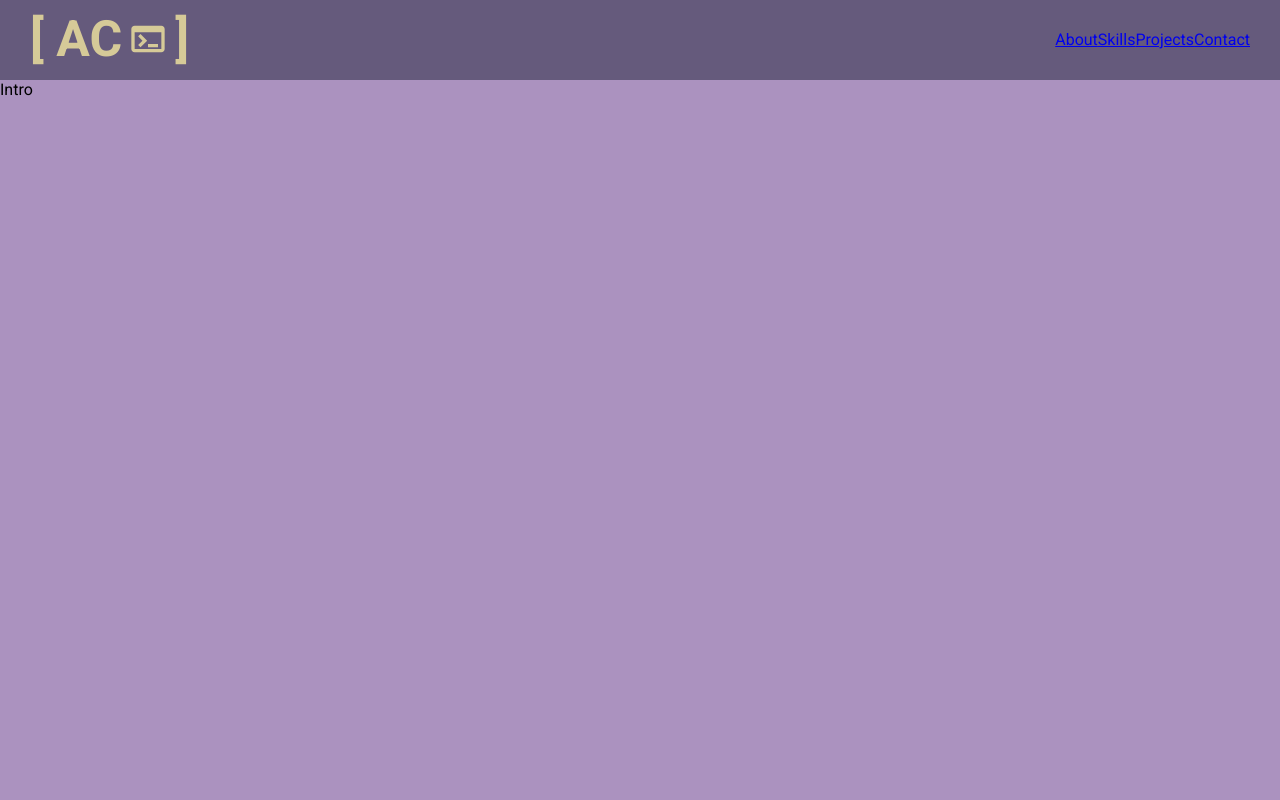
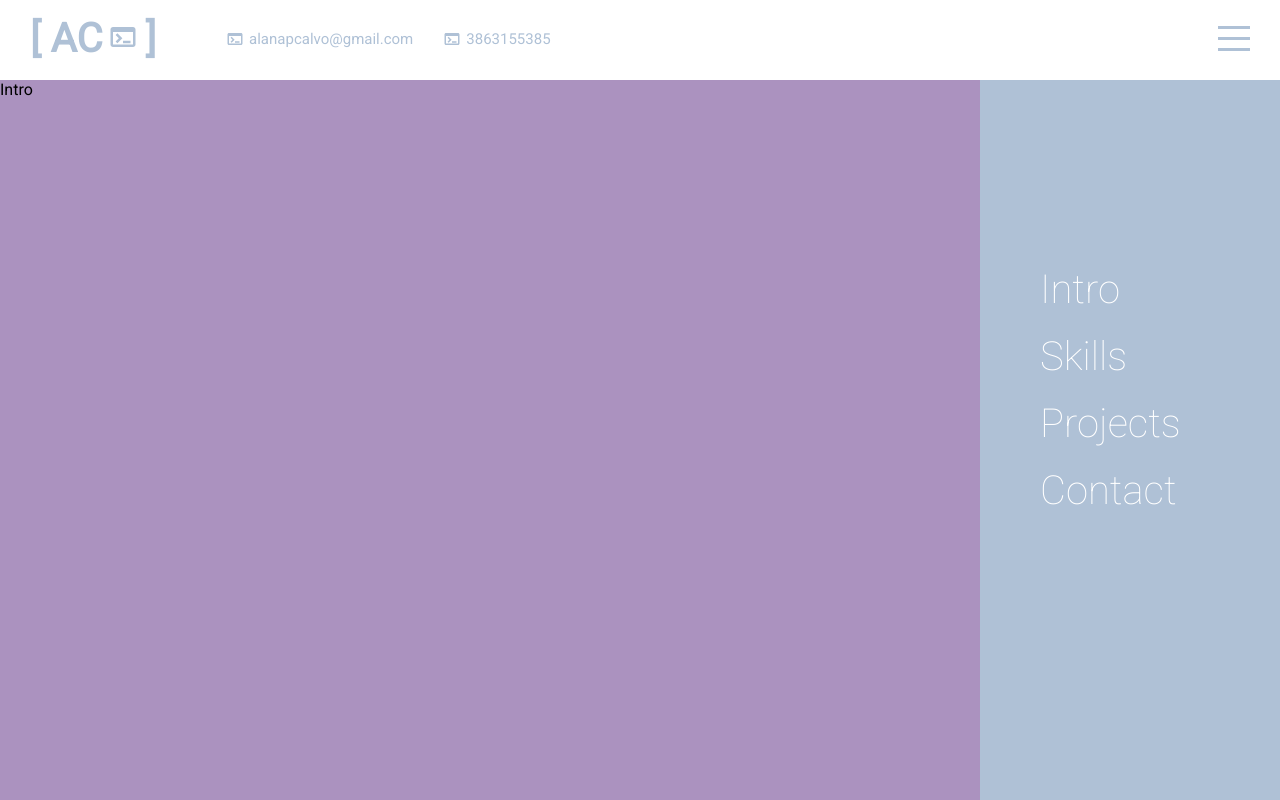
Before and after one commit to alanacalvo/portfolio, a React (Create React App) app: page / in a window 1280 px wide. Built offline with nearby package versions, Linux system fonts and the light colour scheme.

Commit message:
progress on portfolio.

```diff
--- a/package.json
+++ b/package.json
@@ -10,10 +10,11 @@
     "@testing-library/jest-dom": "^5.16.4",
     "@testing-library/react": "^13.3.0",
     "@testing-library/user-event": "^13.5.0",
+    "ityped": "^1.0.3",
     "react": "^18.2.0",
     "react-dom": "^18.2.0",
     "react-scripts": "5.0.1",
-    "sass": "^1.54.1",
+    "sass": "^1.54.3",
     "web-vitals": "^2.1.4"
   },
   "scripts": {
--- a/public/index.html
+++ b/public/index.html
@@ -6,7 +6,7 @@
   <meta name="viewport" content="width=device-width, initial-scale=1" />
   <meta name="description" content="Web site created using create-react-app" />
   <link rel="apple-touch-icon" href="%PUBLIC_URL%/logo192.png" />
-  <link rel="stylesheet" href="https://fonts.googleapis.com/css?family=Roboto:wght@100;300;700;900;&display=swap" />
+  <link rel="stylesheet" href="https://fonts.googleapis.com/css?family=Roboto:wght@100,300,700,900;&display=swap" />
   <title>Alana Calvo</title>
   <style>
     * {
--- a/src/App.jsx
+++ b/src/App.jsx
@@ -1,14 +1,18 @@
 import './app.scss'
 import NavBar from './Components/NavBar/NavBar';
+import Intro from './Components/Intro/Intro';
 import Skills from './Components/Skills/Skills';
-import Intro from './Components/Intro/Intro';
 import Projects from './Components/Projects/Projects';
 import Contact from './Components/Contact/Contact';
+import Menu from './Components/Menu/Menu';
+import { useState } from 'react'
 
 function App() {
+  const [menuOpen, setMenuOpen] = useState(false);
   return (
     <div className="app">
-      <NavBar />
+      <NavBar menuOpen={menuOpen} setMenuOpen={setMenuOpen} />
+      <Menu menuOpen={menuOpen} setMenuOpen={setMenuOpen} />
       <div className="sections">
         <Intro />
         <Skills />
--- /dev/null
+++ b/src/Components/Menu/Menu.jsx
@@ -0,0 +1,24 @@
+import './Menu.scss'
+
+function Menu({ menuOpen, setMenuOpen }) {
+  return (
+    <div className={`menu ${menuOpen && 'active'}`}>
+      <ul>
+        <li onClick={() => setMenuOpen(false)}>
+          <a href='#intro'>Intro</a>
+        </li>
+        <li onClick={() => setMenuOpen(false)}>
+          <a href='#skills'>Skills</a>
+        </li>
+        <li onClick={() => setMenuOpen(false)}>
+          <a href='#projects'>Projects</a>
+        </li>
+        <li onClick={() => setMenuOpen(false)}>
+          <a href='#contact'>Contact</a>
+        </li>
+      </ul>
+    </div>
+  )
+}
+
+export default Menu
--- /dev/null
+++ b/src/Components/Menu/Menu.scss
@@ -0,0 +1,43 @@
+@import '../../global.scss';
+
+.menu {
+  width: 300px;
+  height: 100vh;
+  background-color: $steelblue;
+  position: fixed;
+  top:0;
+  right: 0;
+  z-index: 2;
+  display: flex;
+  flex-direction: column;
+  align-items: center;
+  justify-content: center;
+  transition: all 1s ease;
+
+  &.active{
+    right: 0;
+  }
+
+  ul {
+    margin: 0;
+    padding: 0;
+    list-style: none;
+    font-size: 40px;
+    font-weight: 100;
+    color: white;
+    width: 60%;
+
+    li {
+      margin-bottom: 20px;
+      a {
+        font-size: inherit;
+        color: inherit;
+        text-decoration: none;
+      }
+
+      &:hover {
+        font-weight: 500;
+      }
+    }
+  }
+}
--- a/src/Components/NavBar/NavBar.jsx
+++ b/src/Components/NavBar/NavBar.jsx
@@ -1,23 +1,33 @@
 import './NavBar.scss'
 import TerminalIcon from '@mui/icons-material/Terminal';
 
-function NavBar() {
+function NavBar({ menuOpen, setMenuOpen }) {
   return (
-    <div className='navbar'>
-      <div className="wrapper">
-        <div className="left">
-          <a href='#home' className='logo'>[ AC
-          <TerminalIcon className='terminalIcon'/>]
+  <div className={`navbar ${menuOpen && 'active'}`}>
+      <div className='wrapper'>
+        <div className='left'>
+          <a href='#intro' className='logo'>[ AC
+          <TerminalIcon className='terminalIcon'/>
+          ]
           </a>
-          <div className="itemContainer">
-
+          <div className='itemContainer'>
+          <TerminalIcon className='icon'/>
+            <span>alanapcalvo@gmail.com</span>
+          </div>
+          <div className='itemContainer'>
+          <TerminalIcon className='icon'/>
+            <span>3863155385</span>
           </div>
         </div>
         <div className="right">
-          <a href='#about'>About</a>
-          <a href='#skills'>Skills</a>
-          <a href='#projects'>Projects</a>
-          <a href='#contact'>Contact</a>
+          <div
+          className='hamburger'
+          onClick={()=>setMenuOpen(!menuOpen)}
+          >
+            <span className='line1'></span>
+            <span className='line2'></span>
+            <span className='line3'></span>
+          </div>
         </div>
       </div>
     </div>
--- a/src/Components/NavBar/NavBar.scss
+++ b/src/Components/NavBar/NavBar.scss
@@ -1,16 +1,17 @@
-@import '../../global.scss';
+@import "../../global.scss";
 
 .navbar {
   width: 100%;
   height: 80px;
-  background-color: $darkpurple;
-  color: $beige;
+  background-color: white;
+  color: $steelblue;
   position: fixed;
   top: 0;
-  z-index: 2;
+  z-index: 3;
+  transition: all 1s ease;
 
   .wrapper {
-    padding: 10px 30px;
+    padding: 15px 30px;
     display: flex;
     align-items: center;
     justify-content: space-between;
@@ -20,26 +21,162 @@
       align-items: center;
 
       .logo {
-        font-size: 50px;
+        font-size: 40px;
         font-weight: 700;
         text-decoration: none;
         color: inherit;
-        display: flex;
-        align-items: center;
+        margin-right: 40px;
+      }
 
-        .terminalIcon {
-          font-size: 40px;
+      .terminalIcon {
+          font-size: 30px;
           margin-left: 6px;
           margin-right: 7px;
         }
+      .itemContainer {
+        display: flex;
+        align-items: center;
+        margin-left: 30px;
+
+        // @include mobile{
+        //   display: none;
+        // }
+
+        .icon {
+          font-size: 18px;
+          margin-right: 5px;
+        }
+
+        span {
+          font-size: 15px;
+          font-weight: 500;
+        }
       }
+    }
 
-      // .itemContainer {
-      //   display: flex;
-      //   align-items: center;
-      //   margin-left: 30px;
-      // }
+    .right {
+      .hamburger {
+        width: 32px;
+        height: 25px;
+        display: flex;
+        flex-direction: column;
+        justify-content: space-between;
+        cursor: pointer;
+
+        span {
+          width: 100%;
+          height: 3px;
+          background-color: $steelblue;
+          transform-origin: left;
+          transition: all 2s ease;
+        }
+      }
     }
   }
 
+  &.active {
+    background-color: $steelblue;
+    color: white;
+
+    .hamburger {
+      span {
+        &:first-child {
+          background-color: white;
+          transform: rotate(45deg);
+        }
+        &:nth-child(2) {
+          opacity: 0;
+        }
+        &:last-child {
+          background-color: white;
+          transform: rotate(-45deg);
+        }
+      }
+    }
+  }
 }
+
+
+
+// @import '../../global.scss';
+
+// *{
+//   border: 2px gold solid;
+// }
+// .navbar {
+//   width: 100%;
+//   height: 80px;
+//   background-color: $darkpurple;
+//   color: $beige;
+//   position: fixed;
+//   top: 0;
+//   z-index: 2;
+
+//   .wrapper {
+//     padding: 10px 30px;
+//     display: flex;
+//     align-items: center;
+//     justify-content: space-between;
+
+//     .left {
+//       display: flex;
+//       align-items: center;
+
+//       .logo {
+//         font-size: 50px;
+//         font-weight: 700;
+//         text-decoration: none;
+//         color: inherit;
+//         display: flex;
+//         align-items: center;
+
+//         .terminalIcon {
+//           font-size: 40px;
+//           margin-left: 6px;
+//           margin-right: 7px;
+//         }
+//       }
+//     }
+
+//     .right {
+
+//       .hamburger {
+//         width: 32px;
+//         height: 25px;
+//         display: flex;
+//         flex-direction: column;
+//         justify-content: space-between;
+
+//         span {
+//           width: 100%;
+//           height: 3px;
+//           background-color: $beige;
+//           transform-origin: left;
+//           transition: all 2s ease;
+//         }
+//       }
+//     }
+//   }
+//   &.active {
+//     background-color: $steelblue;
+//     color: white;
+
+//     .hamburger {
+
+//       span{
+//         &:first-child{
+//           background-color: white;
+//           transform: rotate(45deg);
+//         }
+//         &:nth-child(2){
+//           opacity: 0;
+//         }
+//         &:last-child{
+//           background-color: white;
+//           transform: rotate(-45deg);
+//         }
+//       }
+
+//     }
+//   }
+// }
```
Also changed, not shown: 1 other file (tests, documents, lock files or other folders).
